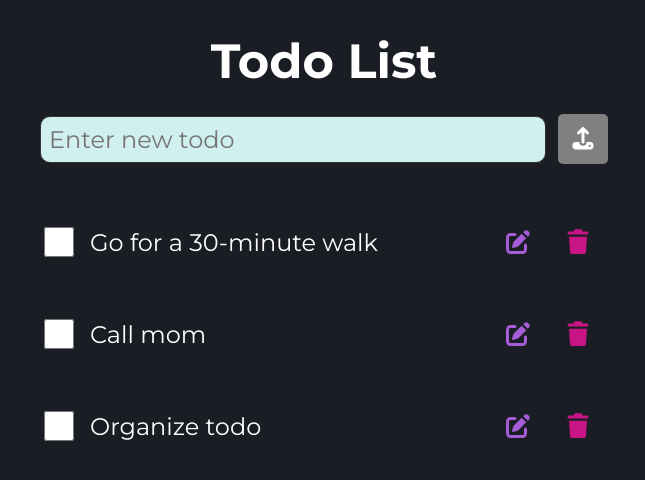
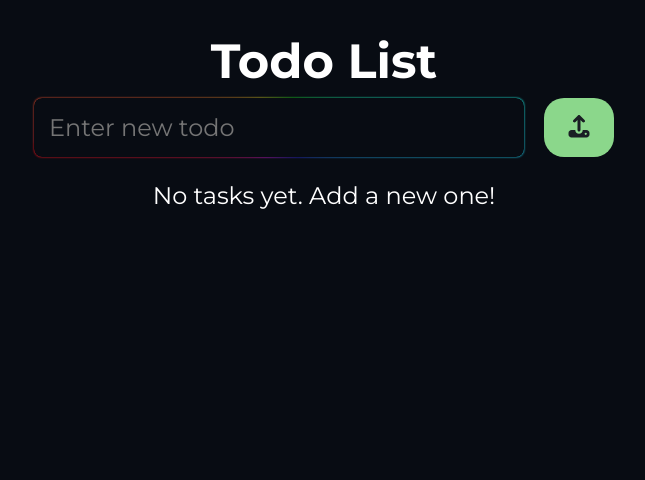
Before and after one commit to Adman94/basic-react-todo-app, a React (Create React App) app: page / in a window 1280 px wide. Shown: the top 480 px of the page, without its empty margins (316-961 px from the left). Built offline with nearby package versions, Linux system fonts and the light colour scheme; data requests are answered from the project's data file; a web font is replaced by a local one.

Commit message:
newly remodeled todo list with crud: deployment step

```diff
--- a/data/db.json
+++ /dev/null
@@ -1,22 +0,0 @@
-{
-  "todos": [
-    {
-      "userId": 1,
-      "id": "21",
-      "title": "Organize todo",
-      "completed": false
-    },
-    {
-      "userId": 2,
-      "id": "41",
-      "title": "Call mom",
-      "completed": false
-    },
-    {
-      "userId": 4,
-      "id": "61",
-      "title": "Go for a 30-minute walk",
-      "completed": false
-    }
-  ]
-}
--- a/package.json
+++ b/package.json
@@ -1,5 +1,5 @@
 {
-  "name": "redux-toolkit-concepts",
+  "name": "basic-react-todo-app",
   "version": "0.1.0",
   "private": true,
   "dependencies": {
--- a/src/app/store.js
+++ b/src/app/store.js
@@ -1,8 +1,5 @@
 import { configureStore } from "@reduxjs/toolkit";
-import counterReducer from "../features/counter/counterSlice";
 
 export const store = configureStore({
-  reducer: {
-    counter: counterReducer,
-  },
+  reducer: {},
 });
--- a/src/features/api/apiSlice.js
+++ /dev/null
@@ -1,52 +0,0 @@
-import { createApi, fetchBaseQuery } from "@reduxjs/toolkit/query/react";
-
-export const apiSlice = createApi({
-  reducerPath: "api",
-  baseQuery: fetchBaseQuery({ baseUrl: "http://localhost:3500" }),
-  tagTypes: ["Todos"],
-  endpoints: (builder) => ({
-    getTodos: builder.query({
-      query: () => "/todos",
-      transformResponse: (res) =>
-        res.sort((a, b) => {
-          // Check if both items have a createdAt timestamp
-          if (a.createdAt && b.createdAt) {
-            return new Date(b.createdAt) - new Date(a.createdAt);
-          }
-          // Fallback to numeric-aware ID sort if createdAt is missing
-          return b.id.localeCompare(a.id, undefined, { numeric: true });
-        }),
-      providesTags: ["Todos"],
-    }),
-    addTodo: builder.mutation({
-      query: (todo) => ({
-        url: "/todos",
-        method: "POST",
-        body: { ...todo, createdAt: new Date().toISOString() },
-      }),
-      invalidatesTags: ["Todos"],
-    }),
-    updateTodo: builder.mutation({
-      query: (todo) => ({
-        url: `/todos/${todo.id}`,
-        method: "PATCH",
-        body: todo,
-      }),
-      invalidatesTags: ["Todos"],
-    }),
-    deleteTodo: builder.mutation({
-      query: ({ id }) => ({
-        url: `/todos/${id}`,
-        method: "DELETE",
-      }),
-      invalidatesTags: ["Todos"],
-    }),
-  }),
-});
-
-export const {
-  useGetTodosQuery,
-  useAddTodoMutation,
-  useUpdateTodoMutation,
-  useDeleteTodoMutation,
-} = apiSlice;
--- a/src/features/todos/TodoList.js
+++ b/src/features/todos/TodoList.js
@@ -1,9 +1,4 @@
-import {
-  useGetTodosQuery,
-  useUpdateTodoMutation,
-  useDeleteTodoMutation,
-  useAddTodoMutation,
-} from "../api/apiSlice";
+import { useState, useEffect } from "react";
 import { FontAwesomeIcon } from "@fortawesome/react-fontawesome";
 import {
   faTrash,
@@ -11,30 +6,39 @@ import {
   faEdit,
   faCheck,
 } from "@fortawesome/free-solid-svg-icons";
-import { useState } from "react";
 
 const TodoList = () => {
+  const [todos, setTodos] = useState(() => {
+    const savedTodos = localStorage.getItem("todos");
+    return savedTodos ? JSON.parse(savedTodos) : [];
+  });
   const [newTodo, setNewTodo] = useState("");
-  // State to manage the currently edited todo item's ID
   const [editTodoId, setEditTodoId] = useState(null);
-  // State to manage the input value of the edited todo's title
   const [editTodoTitle, setEditTodoTitle] = useState("");
 
-  const {
-    data: todos,
-    isLoading,
-    isSuccess,
-    isError,
-    error,
-  } = useGetTodosQuery();
-  const [addTodo] = useAddTodoMutation();
-  const [updateTodo] = useUpdateTodoMutation();
-  const [deleteTodo] = useDeleteTodoMutation();
+  useEffect(() => {
+    localStorage.setItem("todos", JSON.stringify(todos));
+  }, [todos]);
 
   const handleSubmit = (e) => {
     e.preventDefault();
-    addTodo({ userId: 1, title: newTodo, completed: false });
+    if (newTodo.trim() === "") return;
+    const newId =
+      todos.length > 0 ? Math.max(...todos.map((t) => t.id)) + 1 : 1;
+    setTodos([{ id: newId, title: newTodo, completed: false }, ...todos]);
     setNewTodo("");
+  };
+
+  const handleToggleCompleted = (id) => {
+    setTodos(
+      todos.map((todo) =>
+        todo.id === id ? { ...todo, completed: !todo.completed } : todo
+      )
+    );
+  };
+
+  const handleDeleteTodo = (id) => {
+    setTodos(todos.filter((todo) => todo.id !== id));
   };
 
   const handleEditClick = (todo) => {
@@ -43,16 +47,18 @@ const TodoList = () => {
   };
 
   const handleUpdateClick = (todo) => {
-    updateTodo({ ...todo, title: editTodoTitle });
+    setTodos(
+      todos.map((t) => (t.id === todo.id ? { ...t, title: editTodoTitle } : t))
+    );
     setEditTodoId(null);
     setEditTodoTitle("");
   };
 
   const newItemSection = (
     <form className="form" onSubmit={handleSubmit}>
-      <label htmlFor="new-todo">Enter a new todo item</label>
-      <div className="new-todo">
+      <div className="input">
         <input
+          className="addtodo"
           type="text"
           id="new-todo"
           value={newTodo}
@@ -67,22 +73,18 @@ const TodoList = () => {
   );
 
   let content;
-  if (isLoading) {
-    content = <p>Loading...</p>;
-  } else if (isSuccess) {
-    content = todos.map((todo) => {
-      return (
+  if (todos.length === 0) {
+    content = <p>No tasks yet. Add a new one!</p>;
+  } else {
+    content = todos.map((todo) => (
       <article key={todo.id}>
         <div className="todo">
           <input
             type="checkbox"
             checked={todo.completed}
             id={todo.id}
-              onChange={() =>
-                updateTodo({ ...todo, completed: !todo.completed })
-              }
+            onChange={() => handleToggleCompleted(todo.id)}
           />
-            {/* Conditional rendering for the todo title and edit field */}
           {editTodoId === todo.id ? (
             <input
               type="text"
@@ -101,12 +103,8 @@ const TodoList = () => {
           )}
         </div>
         <div className="actions-container">
-            {/* Conditional rendering for the edit/update button */}
           {editTodoId === todo.id ? (
-              <button
-                className="confirm"
-                onClick={() => handleUpdateClick(todo)}
-              >
+            <button className="confirm" onClick={() => handleUpdateClick(todo)}>
               <FontAwesomeIcon icon={faCheck} />
             </button>
           ) : (
@@ -114,18 +112,12 @@ const TodoList = () => {
               <FontAwesomeIcon icon={faEdit} />
             </button>
           )}
-            <button
-              className="trash"
-              onClick={() => deleteTodo({ id: todo.id })}
-            >
+          <button className="trash" onClick={() => handleDeleteTodo(todo.id)}>
             <FontAwesomeIcon icon={faTrash} />
           </button>
         </div>
       </article>
-      );
-    });
-  } else if (isError) {
-    content = <p>{error}</p>;
+    ));
   }
 
   return (
--- a/src/index.css
+++ b/src/index.css
@@ -3,23 +3,87 @@
 body {
   font-family: "Montserrat", sans-serif;
   font-size: 1.5rem;
-  background-color: #1a1e24;
+  background: rgb(8, 12, 19);
   color: #fff;
 }
 
 .form {
   border: none;
+  display: flex;
+  flex-direction: row;
+  justify-content: space-around;
+  width: 100%;
+  object-fit: contain;
 }
 
-input[type="text"],
+.addtodo,
 button {
   font: inherit;
   background-color: rgb(208, 239, 239);
   border: none;
 }
+.addtodo {
+  width: 460px;
+  color: #fff;
+}
 
-input[type="text"]:focus {
+.addtodo:focus {
   outline: none;
+}
+
+.input {
+  position: relative;
+  display: block;
+  z-index: 1;
+}
+
+.addtodo {
+  z-index: 2;
+  background: rgb(8, 12, 19);
+  border-radius: 8px;
+  padding: 15px;
+  position: relative;
+}
+
+@property --angle {
+  syntax: "<angle>";
+  initial-value: 0deg;
+  inherits: false;
+}
+.input::after,
+.input::before {
+  content: "";
+  position: absolute;
+  top: 0;
+  left: 0;
+  right: 0;
+  bottom: 0;
+  background: conic-gradient(
+    from var(--angle) at 50% 50%,
+    rgb(242, 47, 47),
+    rgb(247, 229, 35),
+    rgb(27, 244, 30),
+    rgb(28, 247, 247),
+    rgb(45, 45, 242),
+    rgb(240, 28, 240),
+    rgb(251, 17, 17)
+  );
+  outline: none;
+  border-radius: 8px;
+  animation: spin 2s linear infinite;
+  z-index: 1;
+}
+.input::after {
+  filter: blur(1px);
+}
+
+@keyframes spin {
+  from {
+    --angle: 0deg;
+  }
+  to {
+    --angle: 360deg;
+  }
 }
 
 main {
@@ -32,8 +96,9 @@ h1 {
 }
 
 article {
-  padding: 1rem;
+  padding: 0.5rem;
   display: flex;
+  flex-direction: row;
   justify-content: space-between;
   align-items: center;
   border: none;
@@ -41,24 +106,40 @@ article {
 
 .todo {
   display: flex;
-  justify-content: flex-start;
-  align-items: center;
+  flex-direction: row;
+  justify-content: space-between;
+  align-items: start;
+}
+
+.todo > input {
+  padding: 10px;
+  border-radius: 5px;
+  background: rgba(12, 18, 26, 0.9);
+  color: #fff;
+  outline: none;
+  font-size: 18px;
+  width: 100px;
 }
 
 input[type="checkbox"] {
   min-width: 30px;
   min-height: 30px;
-  margin-right: 1rem;
-  border: none;
+  /* margin-right: 1rem; */
+  outline: none;
 }
 
 button {
-  min-width: 50px;
+  min-width: 70px;
   min-height: 50px;
   border: none;
   border-radius: 10%;
   cursor: pointer;
   color: #1a1e24;
+}
+
+.submit {
+  background-color: rgb(139, 215, 139);
+  border-radius: 20px;
 }
 
 .actions-container > * {
@@ -67,7 +148,7 @@ button {
 }
 
 .edit {
-  background-color: #1a1e24;
+  background: rgb(11, 15, 22);
   color: rgb(165, 94, 215);
 }
 
@@ -77,7 +158,7 @@ button {
 }
 
 .confirm {
-  background-color: #1a1e24;
+  background: rgb(11, 15, 22);
   color: rgb(105, 216, 105);
 }
 
@@ -87,47 +168,104 @@ button {
 }
 
 .trash {
-  background-color: #1a1e24;
-  color: mediumvioletred;
+  background: rgb(11, 15, 22);
+  color: rgb(215, 94, 94);
 }
-
 .trash:focus,
 .trash:hover {
   filter: brightness(120%);
 }
 
-form {
-  padding: 1rem;
-  display: flex;
-  justify-content: space-between;
+@media (max-width: 768px) {
+  body {
+    font-size: 1.2rem;
+  }
+
+  main {
+    max-width: 90vw;
+  }
+
+  .form {
+    flex-direction: column;
     align-items: center;
-  border: 1px solid #333;
+  }
+
+  .input {
+    width: 100%;
     margin-bottom: 1rem;
   }
 
-form label {
-  position: absolute;
-  left: -10000px;
+  .input input {
+    width: 100%;
   }
 
-.new-todo {
-  width: 100%;
-  padding-right: 30px;
+  article {
+    padding: 0.8rem;
+    flex-direction: row;
+    align-items: flex-start;
   }
 
-input[type="text"] {
+  .todo {
     width: 100%;
-  padding: 0.5rem;
-  border-radius: 10px;
-  border: 0.5px solid #333;
+    padding: 10px;
   }
 
-.submit {
-  background-color: gray;
-  color: #fff;
+  .actions-container {
+    width: 100%;
+    display: flex;
+    /* justify-content: flex-end; */
+  }
 }
 
-.submit:focus,
-.submit:hover {
-  background-color: rgb(105, 216, 105);
+@media (max-width: 430px) {
+  main {
+    max-width: 95vw;
   }
+  .addtodo {
+    padding: 21px;
+    max-width: 89%;
+    text-align: center;
+    /* border-radius: 12px; */
+  }
+
+  button {
+    min-width: 40px;
+    min-height: 40px;
+  }
+  input[type="checkbox"] {
+    min-width: 25px;
+    min-height: 25px;
+  }
+  article {
+    padding: 0.2rem;
+    width: 95%;
+    display: flex;
+    flex-direction: row;
+    justify-content: space-between;
+  }
+  .todo {
+    width: 250px;
+    padding: 10px;
+    align-items: center;
+  }
+  .todo > input {
+    padding: 5px;
+    margin-left: 5px;
+    border-radius: 5px;
+    background: #14171b;
+    color: #fff;
+    outline: none;
+    font-size: 20px;
+    width: 170px;
+  }
+  label {
+    font-size: 16px;
+    text-align: left;
+    width: 100vw;
+  }
+  .actions-container {
+    width: 100%;
+    display: flex;
+    /* justify-content: flex-end; */
+  }
+}
--- a/src/index.js
+++ b/src/index.js
@@ -3,15 +3,11 @@ import ReactDOM from "react-dom/client";
 import "./index.css";
 import App from "./App";
 import reportWebVitals from "./reportWebVitals";
-import { ApiProvider } from "@reduxjs/toolkit/query/react";
-import { apiSlice } from "./features/api/apiSlice";
 
 const root = ReactDOM.createRoot(document.getElementById("root"));
 root.render(
   <React.StrictMode>
-    <ApiProvider api={apiSlice}>
-      <App />
-    </ApiProvider>
+    <App />
   </React.StrictMode>
 );
 
```
Also changed, not shown: src/features/counter/Counter.js (deleted, +0 -63 lines), src/features/counter/counterSlice.js (deleted, +0 -45 lines). Lines whose indentation alone changed are shown as unchanged.
